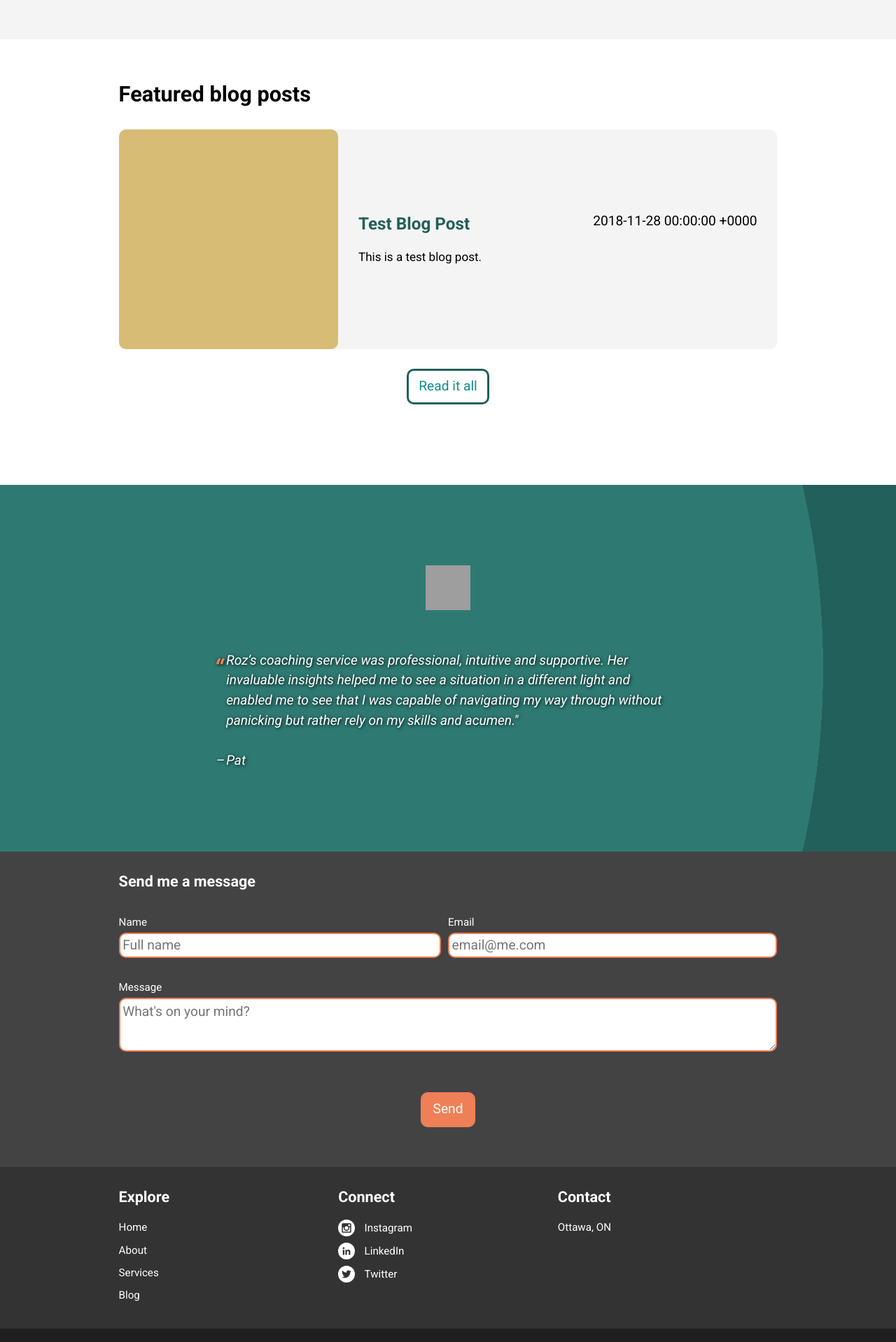
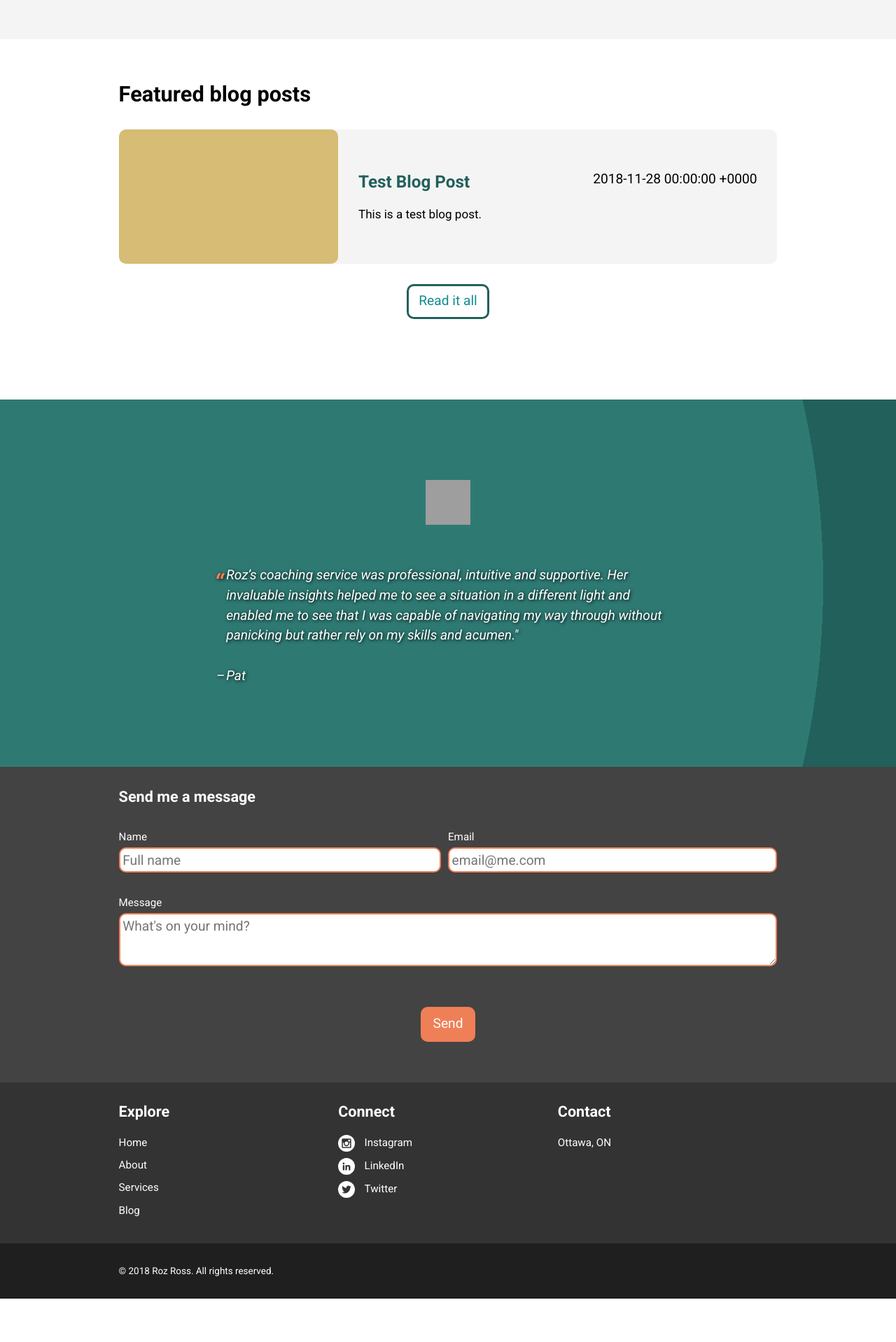
Before and after one commit to AlexSpagnuolo/rozross, a Jekyll site: the page built from index.html, in a window 1280 px wide. Shown: the part 1364-3282 px from the top of the page at 70% size. Built offline with Jekyll 4.4.1, drawn with Linux system fonts in a browser that asks for light colours; after the commit the page ends 3220 px from its top, so only the background shows below that; grey boxes are pictures that could not be loaded.

Commit message:
Add max height to featured blog post image

```diff
--- a/css/main.css
+++ b/css/main.css
@@ -244,6 +244,10 @@ textarea {
   margin-right: auto;
 }
 
+.featured-blog-image {
+  max-height: 10rem;
+}
+
 .featured-blog-card {
   border-radius: 10px;
   transition: all .3s ease;
```
